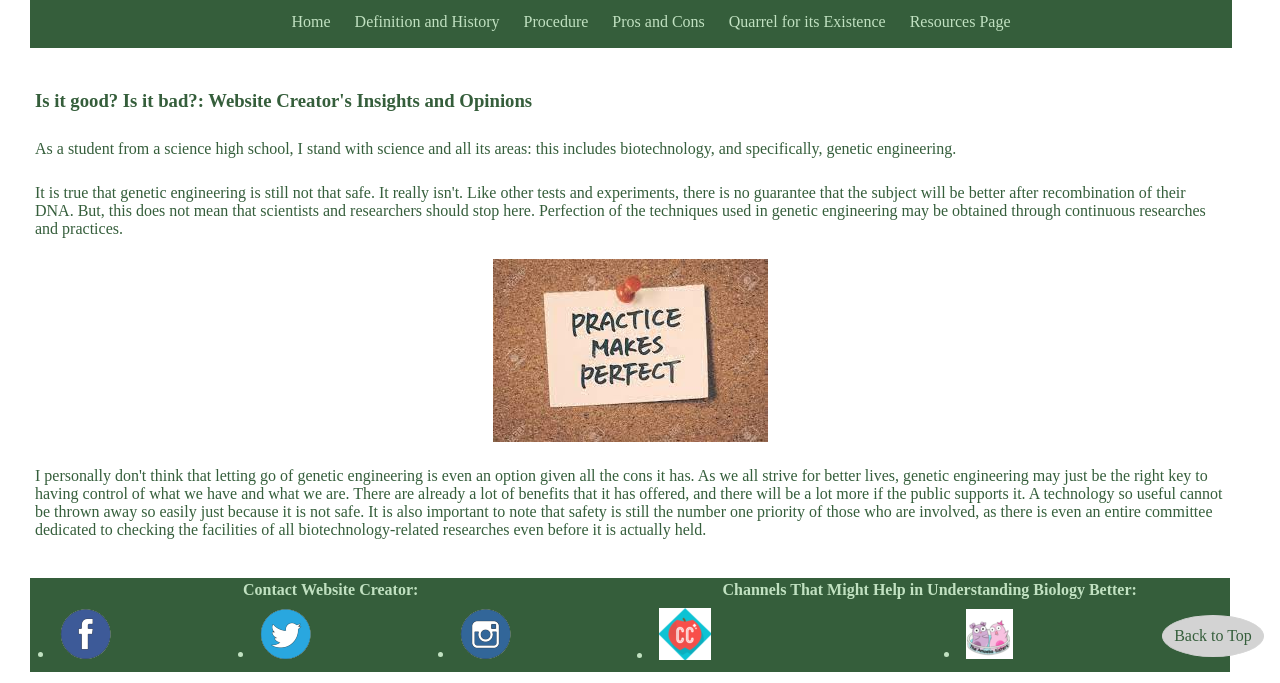
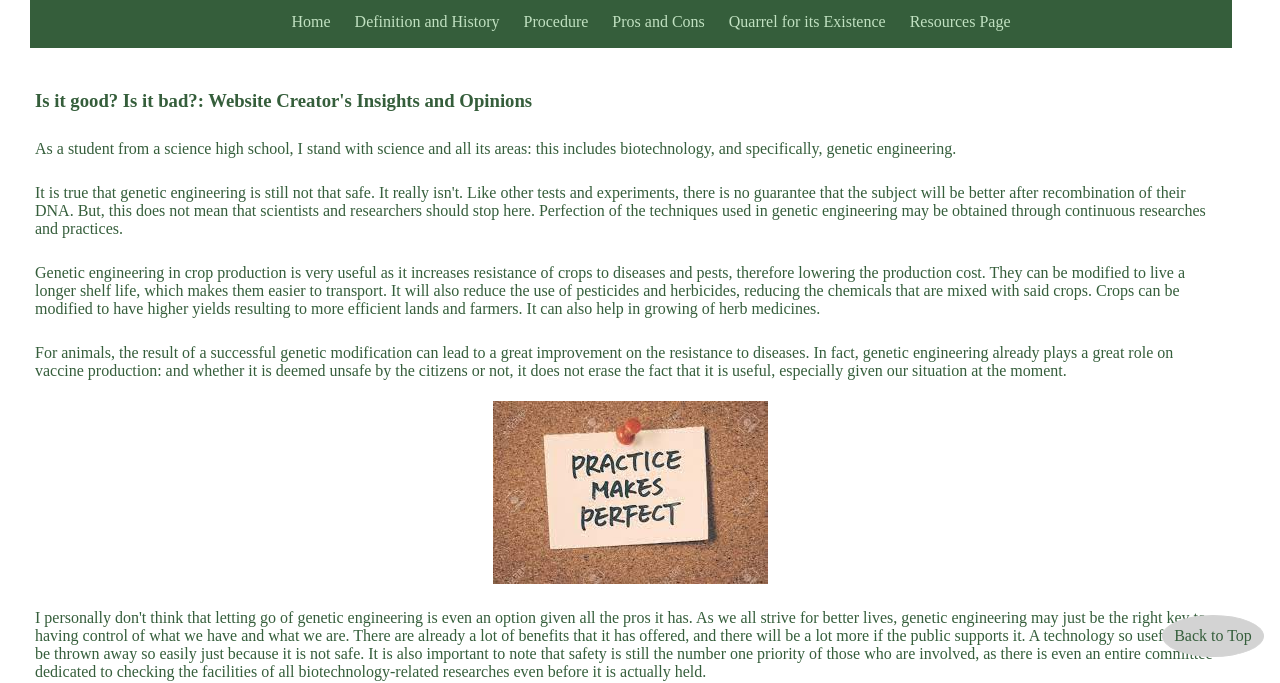
Before and after one commit to SamAndan/SamAndan.github.io, a plain HTML site: page htdocs/page4.html in a window 1280 px wide. Shown: the part 127-810 px from the top of the page. Drawn offline with Linux system fonts and the light colour scheme.

Commit message:
new opinion

```diff
--- a/htdocs/page4.html
+++ b/htdocs/page4.html
@@ -48,13 +48,15 @@
 				<h3>Is it good? Is it bad?: Website Creator's Insights and Opinions</h3>
 				<p>As a student from a science high school, I stand with science and all its areas: this includes biotechnology, and specifically, genetic engineering.</p>
 				<p>It is true that genetic engineering is still not that safe. It really isn't. Like other tests and experiments, there is no guarantee that the subject will be better after recombination of their DNA. But, this does not mean that scientists and researchers should stop here. Perfection of the techniques used in genetic engineering may be obtained through continuous researches and practices.</p>
+				<p>Genetic engineering in crop production is very useful as it increases resistance of crops to diseases and pests, therefore lowering the production cost. They can be modified to live a longer shelf life, which makes them easier to transport. It will also reduce the use of pesticides and herbicides, reducing the chemicals that are mixed with said crops. Crops can be modified to have higher yields resulting to more efficient lands and farmers. It can also help in growing of herb medicines.</p>
+				<p>For animals, the result of a successful genetic modification can lead to a great improvement on the resistance to diseases. In fact, genetic engineering already plays a great role on vaccine production: and whether it is deemed unsafe by the citizens or not, it does not erase the fact that it is useful, especially given our situation at the moment.</p>
 			</article>
 			<section id="opinion">
 				<img src="../images/practice-perfect.jpg" title="From 123RF">
 			</section>
 			<article id="opinion">
-				<p>I personally don't think that letting go of genetic engineering is even an option given all the cons it has. As we all strive for better lives, genetic engineering may just be the right key to having control of what we have and what we are. There are already a lot of benefits that it has offered, and there will be a lot more if the public supports it. A technology so useful cannot be thrown away so easily just because it is not safe. It is also important to note that safety is still the number one priority of those who are involved, as there is even an entire committee dedicated to checking the facilities of all biotechnology-related researches even before it is actually held.</p>
-			</article>
+			<p>I personally don't think that letting go of genetic engineering is even an option given all the pros it has. As we all strive for better lives, genetic engineering may just be the right key to having control of what we have and what we are. There are already a lot of benefits that it has offered, and there will be a lot more if the public supports it. A technology so useful cannot be thrown away so easily just because it is not safe. It is also important to note that safety is still the number one priority of those who are involved, as there is even an entire committee dedicated to checking the facilities of all biotechnology-related researches even before it is actually held.</p>
+		</article>
 		</section>
 
 		<br>
```
Also changed, not shown: index.html (line endings or trailing spaces).
